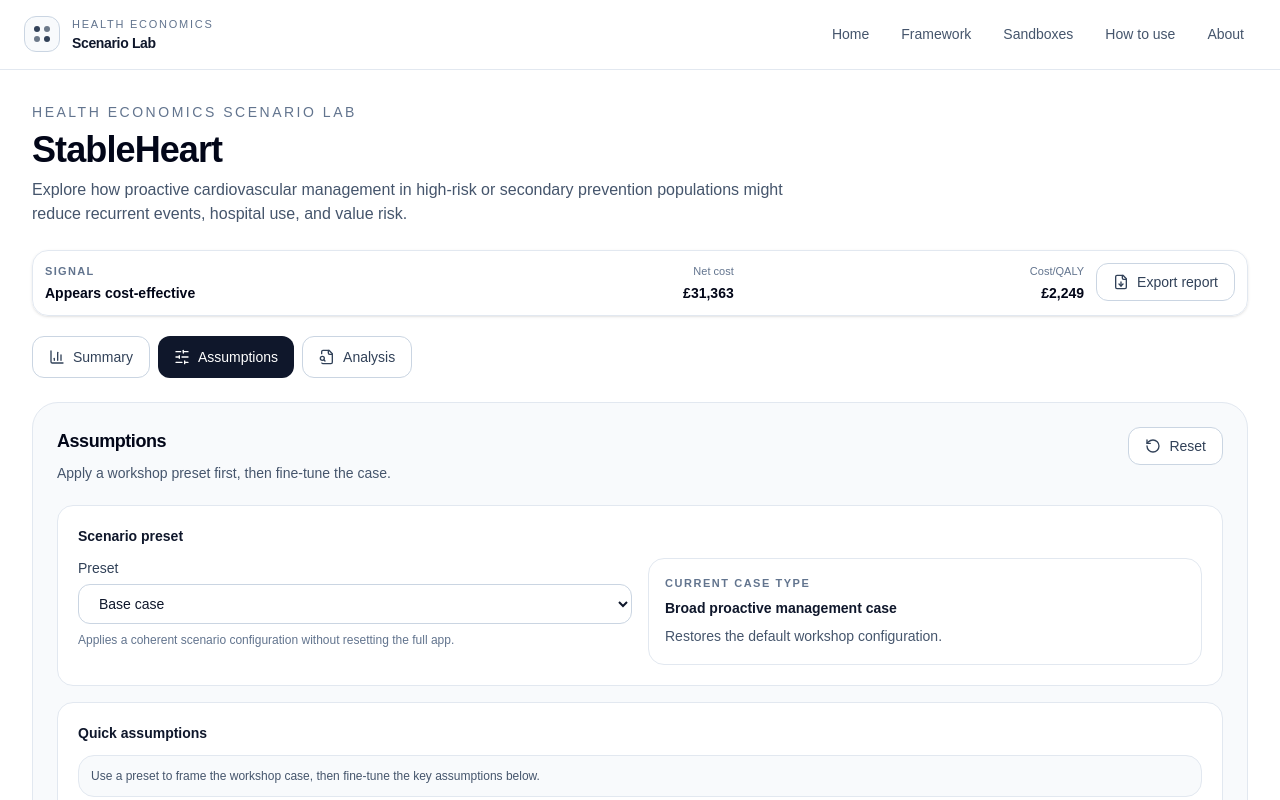
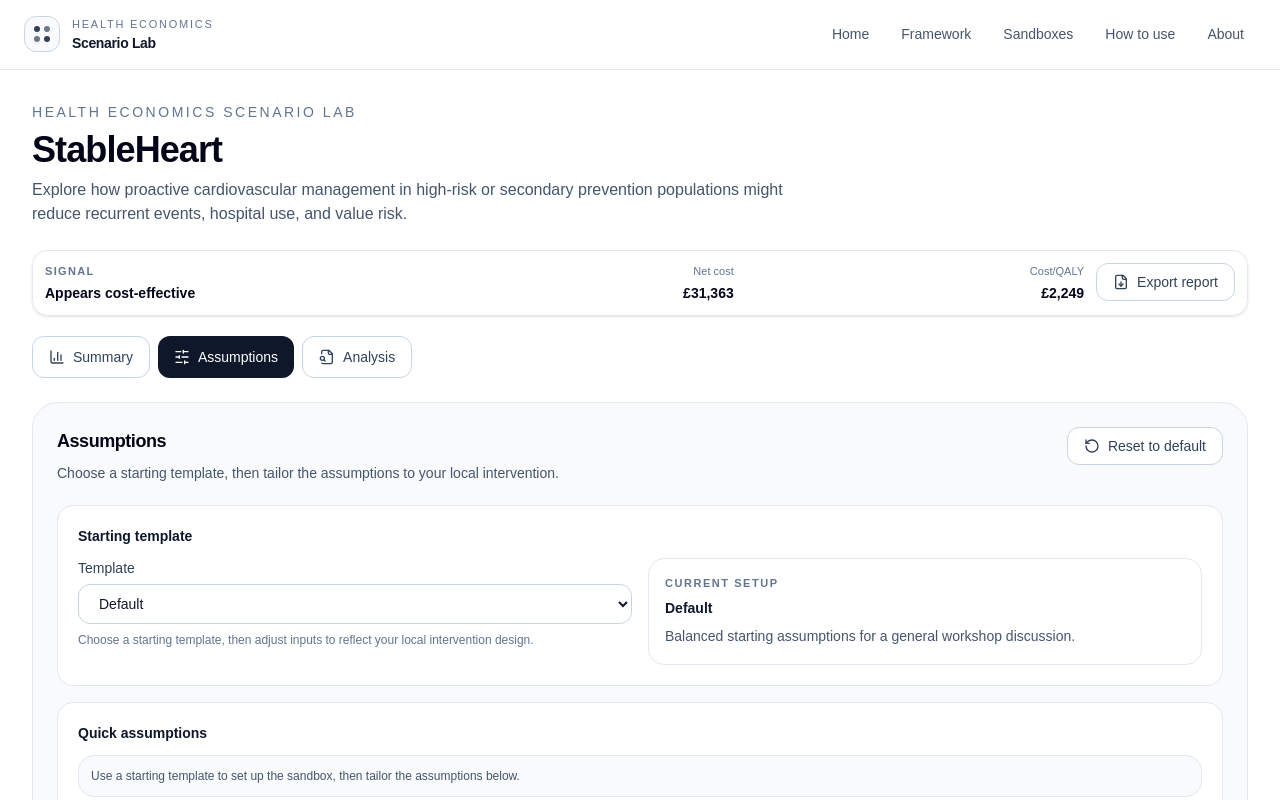
Before and after one commit to olivercareyncl/health-economics-scenario-lab, a Next.js app in the folder site/: page /sandboxes/stableheart in a window 1280 px wide. Both pictures are taken after a click on the button "Assumptions". Shown: the top 800 px of the page. Built offline with nearby package versions, Linux system fonts and the light colour scheme.

Commit message:
Update stableheart-app.tsx

```diff
--- a/site/src/components/stableheart/stableheart-app.tsx
+++ b/site/src/components/stableheart/stableheart-app.tsx
@@ -78,22 +78,18 @@ const SECTION_KICKER =
   "text-[11px] font-semibold uppercase tracking-[0.16em] text-slate-500";
 
 type PresetKey =
-  | "Base case"
-  | "Conservative case"
-  | "Optimistic case"
-  | "Secondary prevention focus"
+  | "Default"
+  | "Higher-risk population"
   | "Lower-cost delivery"
-  | "Higher-risk population"
-  | "Custom";
+  | "Stronger effect"
+  | "Edited setup";
 
 const PRESET_OPTIONS: readonly PresetKey[] = [
-  "Base case",
-  "Conservative case",
-  "Optimistic case",
-  "Secondary prevention focus",
+  "Default",
+  "Higher-risk population",
   "Lower-cost delivery",
-  "Higher-risk population",
-  "Custom",
+  "Stronger effect",
+  "Edited setup",
 ] as const;
 
 function cx(...classes: Array<string | false | null | undefined>) {
@@ -101,147 +97,61 @@ function cx(...classes: Array<string | false | null | undefined>) {
 }
 
 function getPresetPatch(
-  preset: Exclude<PresetKey, "Custom">,
+  preset: Exclude<PresetKey, "Edited setup">,
 ): Partial<Inputs> {
-  const baseTarget = TARGETING_MODE_OPTIONS[0] as TargetingMode;
-  const secondaryTarget = (TARGETING_MODE_OPTIONS[1] ??
-    TARGETING_MODE_OPTIONS[0]) as TargetingMode;
   const higherRiskTarget = (TARGETING_MODE_OPTIONS[2] ??
     TARGETING_MODE_OPTIONS[1] ??
     TARGETING_MODE_OPTIONS[0]) as TargetingMode;
 
-  const baseCosting = COSTING_METHOD_OPTIONS[0] as CostingMethod;
-  const fullerCosting = (COSTING_METHOD_OPTIONS[1] ??
-    COSTING_METHOD_OPTIONS[0]) as CostingMethod;
-
   switch (preset) {
-    case "Base case":
+    case "Default":
       return { ...DEFAULT_INPUTS };
 
-    case "Conservative case":
+    case "Higher-risk population":
       return {
-        targeting_mode: baseTarget,
-        intervention_reach_rate: 0.4,
-        sustained_engagement_rate: 0.58,
-        risk_reduction_in_recurrent_events: 0.12,
-        intervention_cost_per_patient_reached: 260,
-        baseline_recurrent_event_rate: 0.16,
-        admission_probability_per_event: 0.3,
-        annual_effect_decay_rate: 0.14,
-        annual_participation_dropoff_rate: 0.12,
-        qaly_gain_per_event_avoided: 0.05,
-        costing_method: baseCosting,
-      };
-
-    case "Optimistic case":
-      return {
-        targeting_mode: baseTarget,
-        intervention_reach_rate: 0.68,
-        sustained_engagement_rate: 0.78,
-        risk_reduction_in_recurrent_events: 0.26,
-        intervention_cost_per_patient_reached: 160,
-        baseline_recurrent_event_rate: 0.22,
-        admission_probability_per_event: 0.38,
-        annual_effect_decay_rate: 0.05,
-        annual_participation_dropoff_rate: 0.05,
-        qaly_gain_per_event_avoided: 0.09,
-        costing_method: fullerCosting,
-      };
-
-    case "Secondary prevention focus":
-      return {
-        targeting_mode: secondaryTarget,
+        targeting_mode: higherRiskTarget,
         eligible_population: Math.round(DEFAULT_INPUTS.eligible_population * 0.8),
-        intervention_reach_rate: 0.66,
-        sustained_engagement_rate: 0.74,
-        risk_reduction_in_recurrent_events: 0.24,
-        baseline_recurrent_event_rate: 0.25,
-        admission_probability_per_event: 0.41,
-        qaly_gain_per_event_avoided: 0.08,
+        baseline_recurrent_event_rate: 0.28,
+        admission_probability_per_event: 0.42,
+        intervention_reach_rate: 0.55,
+        sustained_engagement_rate: 0.68,
       };
 
     case "Lower-cost delivery":
       return {
         intervention_cost_per_patient_reached: 140,
-        intervention_reach_rate: 0.62,
-        sustained_engagement_rate: 0.68,
-        annual_effect_decay_rate: 0.07,
-        annual_participation_dropoff_rate: 0.07,
-        costing_method: fullerCosting,
+        intervention_reach_rate: DEFAULT_INPUTS.intervention_reach_rate,
+        sustained_engagement_rate: DEFAULT_INPUTS.sustained_engagement_rate,
+        risk_reduction_in_recurrent_events:
+          DEFAULT_INPUTS.risk_reduction_in_recurrent_events,
+        annual_effect_decay_rate: DEFAULT_INPUTS.annual_effect_decay_rate,
+        annual_participation_dropoff_rate:
+          DEFAULT_INPUTS.annual_participation_dropoff_rate,
       };
 
-    case "Higher-risk population":
+    case "Stronger effect":
       return {
-        targeting_mode: higherRiskTarget,
-        eligible_population: Math.round(DEFAULT_INPUTS.eligible_population * 0.75),
-        intervention_reach_rate: 0.58,
-        sustained_engagement_rate: 0.7,
-        baseline_recurrent_event_rate: 0.3,
-        admission_probability_per_event: 0.44,
-        risk_reduction_in_recurrent_events: 0.23,
-        qaly_gain_per_event_avoided: 0.09,
+        risk_reduction_in_recurrent_events: 0.24,
+        sustained_engagement_rate: 0.74,
+        annual_effect_decay_rate: 0.06,
+        annual_participation_dropoff_rate: 0.06,
       };
   }
 }
 
 function getPresetDescription(preset: PresetKey) {
   switch (preset) {
-    case "Base case":
-      return "Restores the default workshop configuration.";
-    case "Conservative case":
-      return "Lower effect, weaker persistence, and higher delivery cost.";
-    case "Optimistic case":
-      return "Stronger effect, better persistence, and more favourable cost profile.";
-    case "Secondary prevention focus":
-      return "Concentrates the offer where recurrent cardiovascular risk is already established.";
+    case "Default":
+      return "Balanced starting assumptions for a general workshop discussion.";
+    case "Higher-risk population":
+      return "Starting point with higher baseline recurrent event risk and admission probability.";
     case "Lower-cost delivery":
-      return "Tests whether the case strengthens under a leaner delivery model.";
-    case "Higher-risk population":
-      return "Concentrates value in a smaller group with higher baseline event risk.";
-    case "Custom":
-      return "Inputs have been edited away from a named preset.";
+      return "Starting point for testing a leaner delivery cost profile.";
+    case "Stronger effect":
+      return "Starting point with a stronger assumed reduction in recurrent events and slightly better persistence.";
+    case "Edited setup":
+      return "Inputs have been changed from the selected starting template.";
   }
-}
-
-function deriveCaseType(
-  preset: PresetKey,
-  inputs: Inputs,
-): string {
-  if (preset !== "Custom") {
-    switch (preset) {
-      case "Base case":
-        return "Broad proactive management case";
-      case "Conservative case":
-        return "Conservative delivery case";
-      case "Optimistic case":
-        return "Optimistic improvement case";
-      case "Secondary prevention focus":
-        return "Secondary prevention case";
-      case "Lower-cost delivery":
-        return "Lower-cost delivery case";
-      case "Higher-risk population":
-        return "Higher-risk population case";
-      default:
-        return "Current scenario case";
-    }
-  }
-
-  if (inputs.intervention_cost_per_patient_reached <= 150) {
-    return "Lower-cost delivery case";
-  }
-
-  if (
-    inputs.baseline_recurrent_event_rate >= 0.26 ||
-    inputs.admission_probability_per_event >= 0.42
-  ) {
-    return "Higher-risk population case";
-  }
-
-  if (inputs.sustained_engagement_rate >= 0.72) {
-    return "Secondary prevention-style case";
-  }
-
-  return "Broad proactive management case";
 }
 
 function buildRecommendationSummary(
@@ -249,7 +159,6 @@ function buildRecommendationSummary(
   results: ModelResults,
   uncertaintyRows: UncertaintyRow[],
   preset: PresetKey,
-  caseType: string,
   sensitivity: SensitivitySummary,
 ) {
   const interpretation = generateInterpretation(results, inputs, uncertaintyRows);
@@ -264,10 +173,10 @@ function buildRecommendationSummary(
 
   const currentCaseSuggests =
     decisionStatus === "Appears cost-saving"
-      ? `${caseType} currently suggests avoided recurrent events with a net saving signal.`
+      ? "The current setup suggests avoided recurrent events with a net saving signal."
       : decisionStatus === "Appears cost-effective"
-        ? `${caseType} currently suggests a plausible value case at the present threshold.`
-        : `${caseType} currently suggests operational benefit, but the economic case remains above threshold.`;
+        ? "The current setup suggests a plausible value case at the present threshold."
+        : "The current setup suggests operational benefit, but the economic case remains above threshold.";
 
   const drivingResult =
     topDrivers.length > 0
@@ -297,9 +206,9 @@ function buildRecommendationSummary(
       : interpretation.what_to_validate_next;
 
   const recommendationLine =
-    preset === "Custom"
-      ? "This is currently a custom workshop case. Use the named presets to benchmark whether the current setup is unusually strict or favourable."
-      : `This is currently framed as a ${caseType.toLowerCase()}. Use comparator mode to judge whether a nearby alternative looks materially stronger.`;
+    preset === "Edited setup"
+      ? "This is currently an edited setup. Use the starting templates to benchmark whether your assumptions are unusually strict or favourable."
+      : `This setup started from the ${preset.toLowerCase()} template. Adjust the assumptions to reflect your local intervention design.`;
 
   return {
     current_case_suggests: currentCaseSuggests,
@@ -939,7 +848,7 @@ export default function StableHeartApp() {
     "advanced-outcomes": false,
   });
   const [comparatorMode, setComparatorMode] = useState<ComparatorOption>("Lower-cost delivery");
-  const [selectedPreset, setSelectedPreset] = useState<PresetKey>("Base case");
+  const [selectedPreset, setSelectedPreset] = useState<PresetKey>("Default");
 
   const results = useMemo(() => runModel(inputs), [inputs]);
   const uncertainty = useMemo(() => runBoundedUncertainty(inputs), [inputs]);
@@ -960,11 +869,6 @@ export default function StableHeartApp() {
   const interpretation = useMemo(
     () => generateInterpretation(results, inputs, uncertainty),
     [results, inputs, uncertainty],
-  );
-
-  const currentCaseType = useMemo(
-    () => deriveCaseType(selectedPreset, inputs),
-    [selectedPreset, inputs],
   );
 
   const recommendationSummary = useMemo(
@@ -974,10 +878,9 @@ export default function StableHeartApp() {
         results,
         uncertainty,
         selectedPreset,
-        currentCaseType,
         sensitivity,
       ),
-    [inputs, results, uncertainty, selectedPreset, currentCaseType, sensitivity],
+    [inputs, results, uncertainty, selectedPreset, sensitivity],
   );
 
   const primaryDriver = sensitivity.primary_driver;
@@ -1013,10 +916,10 @@ export default function StableHeartApp() {
 
   const updateInput = <K extends keyof Inputs>(key: K, value: Inputs[K]) => {
     setInputs((prev) => ({ ...prev, [key]: value }));
-    setSelectedPreset("Custom");
+    setSelectedPreset("Edited setup");
   };
 
-  const applyPreset = (preset: Exclude<PresetKey, "Custom">) => {
+  const applyPreset = (preset: Exclude<PresetKey, "Edited setup">) => {
     const patch = getPresetPatch(preset);
     setInputs((prev) => ({ ...prev, ...patch }));
     setSelectedPreset(preset);
@@ -1025,7 +928,7 @@ export default function StableHeartApp() {
   const resetToBaseCase = () => {
     setInputs({ ...DEFAULT_INPUTS });
     setComparatorMode("Lower-cost delivery");
-    setSelectedPreset("Base case");
+    setSelectedPreset("Default");
     setShowAdvancedMobile(false);
     setOpenSections({
       "advanced-baseline": false,
@@ -1071,27 +974,27 @@ export default function StableHeartApp() {
 
   const quickAssumptionNotice = (
     <div className="rounded-2xl border border-slate-200 bg-slate-50 px-3 py-2.5 text-xs leading-5 text-slate-600">
-      Use a preset to frame the workshop case, then fine-tune the key assumptions below.
+      Use a starting template to set up the sandbox, then tailor the assumptions below.
     </div>
   );
 
   const presetControl = (
     <div className={SUBCARD}>
-      <p className="mb-3 text-sm font-semibold text-slate-900">Scenario preset</p>
+      <p className="mb-3 text-sm font-semibold text-slate-900">Starting template</p>
       <div className="grid gap-4 xl:grid-cols-2">
         <SelectInput<PresetKey>
-          label="Preset"
+          label="Template"
           value={selectedPreset}
           options={PRESET_OPTIONS}
           onChange={(value) => {
-            if (value === "Custom") return;
+            if (value === "Edited setup") return;
             applyPreset(value);
           }}
-          help="Applies a coherent scenario configuration without resetting the full app."
+          help="Choose a starting template, then adjust inputs to reflect your local intervention design."
         />
         <AssumptionReviewCard
-          label="Current case type"
-          value={currentCaseType}
+          label="Current setup"
+          value={selectedPreset}
           note={getPresetDescription(selectedPreset)}
         />
       </div>
@@ -1425,8 +1328,7 @@ export default function StableHeartApp() {
   );
 
   const recommendationPanel = (
-    <div className="grid gap-3 md:grid-cols-2 xl:grid-cols-5">
-      <MiniInsight label="Case type" value={currentCaseType} />
+    <div className="grid gap-3 md:grid-cols-2 xl:grid-cols-4">
       <MiniInsight
         label="What this suggests"
         value={recommendationSummary.current_case_suggests}
@@ -1631,7 +1533,7 @@ export default function StableHeartApp() {
         <div className={cx(mobileTab !== "assumptions" && "hidden")}>
           <SectionCard
             title="Assumptions"
-            description="Apply a workshop preset first, then fine-tune the case."
+            description="Choose a starting template, then tailor the assumptions to your local intervention."
             action={
               <button
                 type="button"
@@ -1639,7 +1541,7 @@ export default function StableHeartApp() {
                 className="inline-flex items-center gap-2 rounded-xl border border-slate-300 bg-white px-4 py-2 text-sm font-medium text-slate-700 transition hover:bg-slate-100"
               >
                 <RotateCcw className="h-4 w-4" />
-                Reset
+                Reset to default
               </button>
             }
             dense
@@ -1818,7 +1720,7 @@ export default function StableHeartApp() {
         <div className={cx(mobileTab !== "assumptions" && "hidden")}>
           <SectionCard
             title="Assumptions"
-            description="Apply a workshop preset first, then fine-tune the case."
+            description="Choose a starting template, then tailor the assumptions to your local intervention."
             action={
               <button
                 type="button"
@@ -1826,7 +1728,7 @@ export default function StableHeartApp() {
                 className="inline-flex items-center gap-2 rounded-xl border border-slate-300 bg-white px-4 py-2 text-sm font-medium text-slate-700 transition hover:bg-slate-100"
               >
                 <RotateCcw className="h-4 w-4" />
-                Reset
+                Reset to default
               </button>
             }
             dense
```
